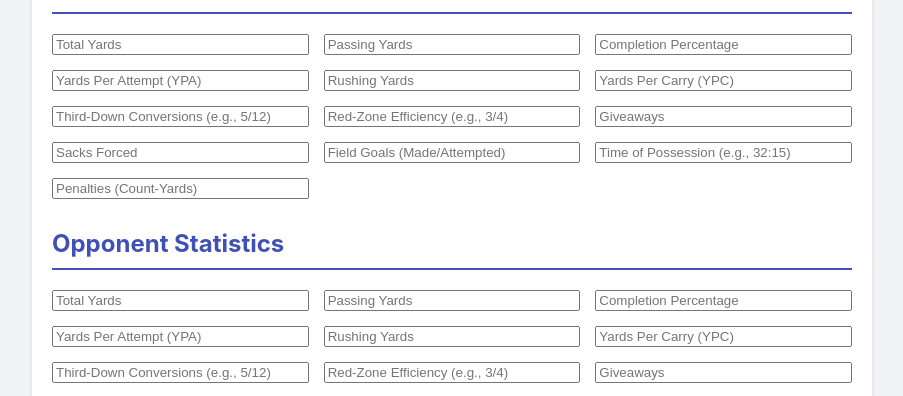
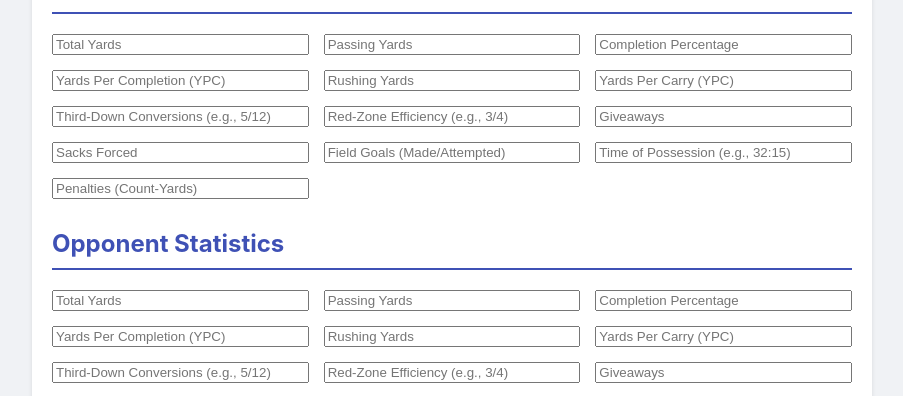
Before and after one commit to deerwhisper2310/interactive-news-feed, a React (Create React App) app: page / in a window 1280 px wide. Shown: the part 361-757 px from the top of the page, without its empty margins (188-1091 px from the left). Built offline with nearby package versions, Linux system fonts and the light colour scheme.

Commit message:
feat: update team stats and add new teams

```diff
--- a/src/App.tsx
+++ b/src/App.tsx
@@ -36,7 +36,8 @@ const App: React.FC = () => {
     "USC Trojans", "Utah State Aggies", "Utah Utes", "UTEP Miners",
     "UTSA Roadrunners", "Vanderbilt Commodores", "Virginia Cavaliers", "Virginia Tech Hokies",
     "Wake Forest Demon Deacons", "Washington Huskies", "Washington State Cougars", "West Virginia Mountaineers",
-    "Western Kentucky Hilltoppers", "Western Michigan Broncos", "Wisconsin Badgers", "Wyoming Cowboys"
+    "Western Kentucky Hilltoppers", "Western Michigan Broncos", "Wisconsin Badgers", "Wyoming Cowboys",
+    "Eastern Washington Eagles", "Campbell Fighting Camels", "North Dakota Fighting Hawks", "Western Illinois Leathernecks", "Fordham Rams"
   ];
 
   const ranks = ["NR", ...Array.from({ length: 25 }, (_, i) => (i + 1).toString())];
@@ -54,7 +55,7 @@ const App: React.FC = () => {
     teamPassingYards: '',
     teamRushingYards: '',
     teamCompletionPercentage: '',
-    teamYardsPerAttempt: '',
+    teamYardsPerCompletion: '',
     teamYardsPerCarry: '',
     teamThirdDownConversions: '',
     teamRedZoneEfficiency: '',
@@ -67,7 +68,7 @@ const App: React.FC = () => {
     opponentPassingYards: '',
     opponentRushingYards: '',
     opponentCompletionPercentage: '',
-    opponentYardsPerAttempt: '',
+    opponentYardsPerCompletion: '',
     opponentYardsPerCarry: '',
     opponentThirdDownConversions: '',
     opponentRedZoneEfficiency: '',
@@ -118,7 +119,7 @@ const App: React.FC = () => {
     *   Total Yards: ${formData.teamTotalYards || 'N/A'}
     *   Passing Yards: ${formData.teamPassingYards || 'N/A'}
     *   Completion Percentage: ${formData.teamCompletionPercentage || 'N/A'}
-    *   Yards Per Attempt (YPA): ${formData.teamYardsPerAttempt || 'N/A'}
+    *   Yards Per Completion (YPC): ${formData.teamYardsPerCompletion || 'N/A'}
     *   Rushing Yards: ${formData.teamRushingYards || 'N/A'}
     *   Yards Per Carry (YPC): ${formData.teamYardsPerCarry || 'N/A'}
     *   Third-Down Conversions: ${formData.teamThirdDownConversions || 'N/A'}
@@ -132,7 +133,7 @@ const App: React.FC = () => {
     *   Total Yards: ${formData.opponentTotalYards || 'N/A'}
     *   Passing Yards: ${formData.opponentPassingYards || 'N/A'}
     *   Completion Percentage: ${formData.opponentCompletionPercentage || 'N/A'}
-    *   Yards Per Attempt (YPA): ${formData.opponentYardsPerAttempt || 'N/A'}
+    *   Yards Per Completion (YPC): ${formData.opponentYardsPerCompletion || 'N/A'}
     *   Rushing Yards: ${formData.opponentRushingYards || 'N/A'}
     *   Yards Per Carry (YPC): ${formData.opponentYardsPerCarry || 'N/A'}
     *   Third-Down Conversions: ${formData.opponentThirdDownConversions || 'N/A'}
@@ -220,7 +221,7 @@ Ready? Let's begin the press conference.
             <input name="teamTotalYards" placeholder="Total Yards" value={formData.teamTotalYards} onChange={handleChange} />
             <input name="teamPassingYards" placeholder="Passing Yards" value={formData.teamPassingYards} onChange={handleChange} />
             <input name="teamCompletionPercentage" placeholder="Completion Percentage" value={formData.teamCompletionPercentage} onChange={handleChange} />
-            <input name="teamYardsPerAttempt" placeholder="Yards Per Attempt (YPA)" value={formData.teamYardsPerAttempt} onChange={handleChange} />
+            <input name="teamYardsPerCompletion" placeholder="Yards Per Completion (YPC)" value={formData.teamYardsPerCompletion} onChange={handleChange} />
             <input name="teamRushingYards" placeholder="Rushing Yards" value={formData.teamRushingYards} onChange={handleChange} />
             <input name="teamYardsPerCarry" placeholder="Yards Per Carry (YPC)" value={formData.teamYardsPerCarry} onChange={handleChange} />
             <input name="teamThirdDownConversions" placeholder="Third-Down Conversions (e.g., 5/12)" value={formData.teamThirdDownConversions} onChange={handleChange} />
@@ -238,7 +239,7 @@ Ready? Let's begin the press conference.
             <input name="opponentTotalYards" placeholder="Total Yards" value={formData.opponentTotalYards} onChange={handleChange} />
             <input name="opponentPassingYards" placeholder="Passing Yards" value={formData.opponentPassingYards} onChange={handleChange} />
             <input name="opponentCompletionPercentage" placeholder="Completion Percentage" value={formData.opponentCompletionPercentage} onChange={handleChange} />
-            <input name="opponentYardsPerAttempt" placeholder="Yards Per Attempt (YPA)" value={formData.opponentYardsPerAttempt} onChange={handleChange} />
+            <input name="opponentYardsPerCompletion" placeholder="Yards Per Completion (YPC)" value={formData.opponentYardsPerCompletion} onChange={handleChange} />
             <input name="opponentRushingYards" placeholder="Rushing Yards" value={formData.opponentRushingYards} onChange={handleChange} />
             <input name="opponentYardsPerCarry" placeholder="Yards Per Carry (YPC)" value={formData.opponentYardsPerCarry} onChange={handleChange} />
             <input name="opponentThirdDownConversions" placeholder="Third-Down Conversions (e.g., 5/12)" value={formData.opponentThirdDownConversions} onChange={handleChange} />
```
